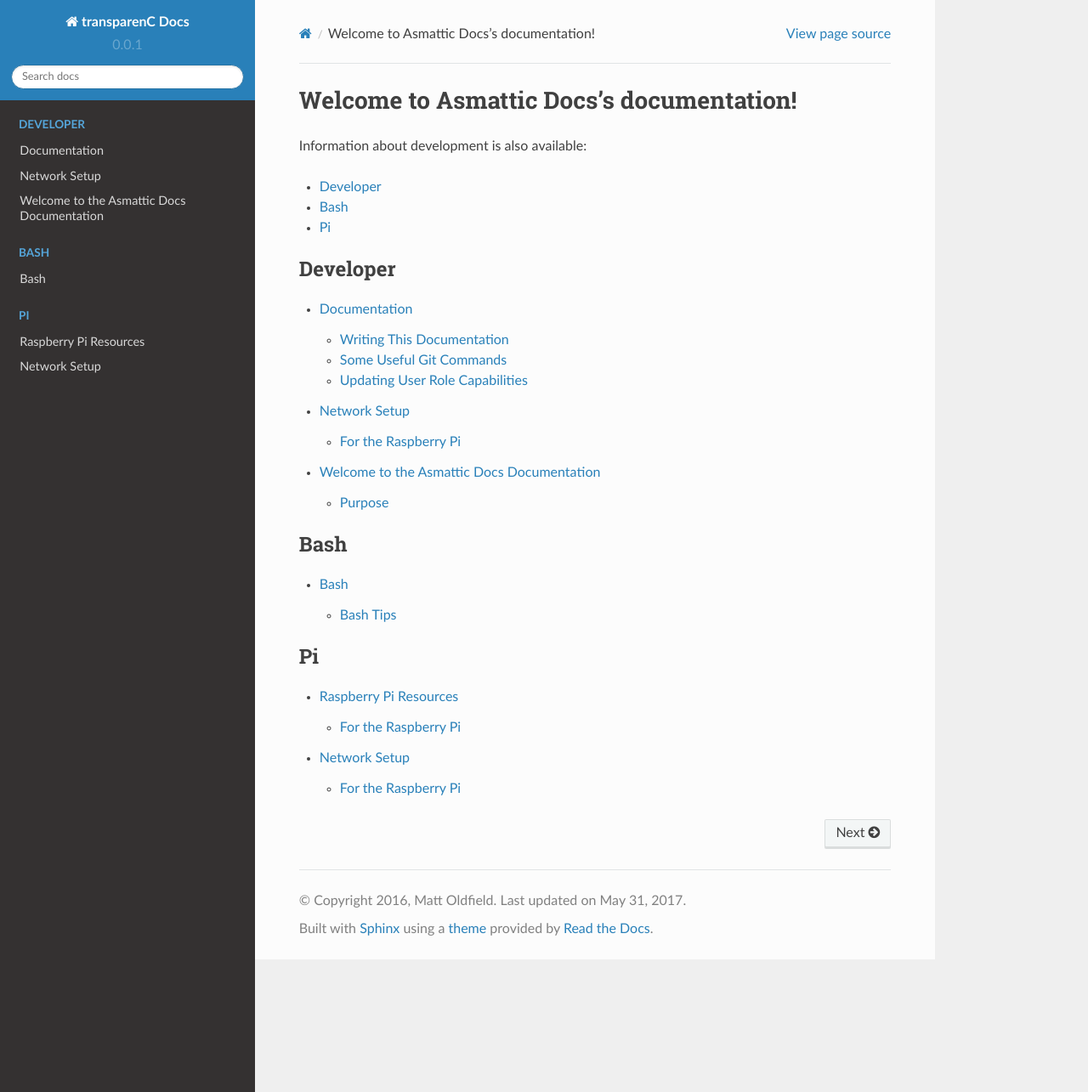
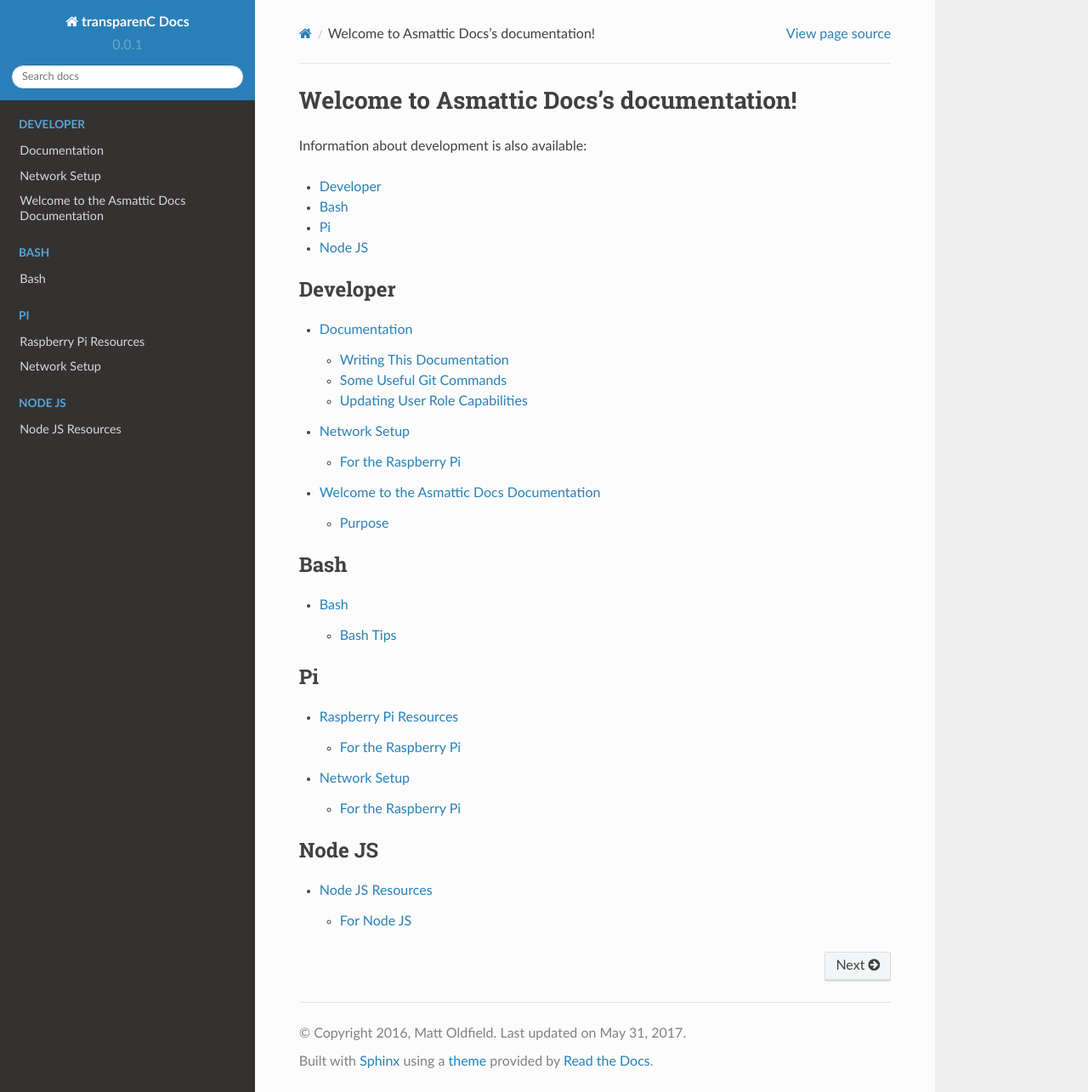
Before and after one commit to asmattic/docs, a Sphinx documentation site: the page built from source/index.rst, in a window 1280 px wide and 1285 px high. Shown: the whole window at 85% size. Built offline with Sphinx 7.4.7 and the Read the Docs theme 2.0.0, drawn with Linux system fonts in a browser that asks for light colours.

Commit message:
added nodejs folder

```diff
--- a/source/index.rst
+++ b/source/index.rst
@@ -36,3 +37,11 @@ Information about development is also available:
 
 	pi/index
 	pi/networks
+
+.. _nodejs:
+
+.. toctree::
+	:maxdepth: 2
+	:caption: Node JS
+
+	nodejs/index
--- /dev/null
+++ b/source/nodejs/index.rst
@@ -0,0 +1,16 @@
+Node JS Resources
+========================
+
+.. Variables
+.. include:: ../vars.rst
+
+For Node JS
+--------------------------
+
+Some resources.
+
+* `Node JS <nodejsSite_>`_- The main node js website
+* `Node Version Manager <nvm_>`_ - Manages node versions locally and globally
+
+.. _nodejsSite: https://nodejs.org/en/
+.. _nvm: https://github.com/creationix/nvm/blob/master/README.md
--- a/source/pi/index.rst
+++ b/source/pi/index.rst
@@ -12,3 +12,5 @@ Some resources.
 * **_raspberryPiSite** - The main website of Raspberry Pi
 
 .. _raspberryPiSite: https://www.raspberrypi.org/
+
+* **`Aircrack Ng Raspberry Pi <http://kamilslab.com/2016/01/11/how-to-install-aircrack-ng-suite-on-the-raspberry-pi/>`_** - Install `aircrack-ng` suite on the raspberry pi.
```
Also changed, not shown: other parts of source/index.rst (+1 -0 lines).
